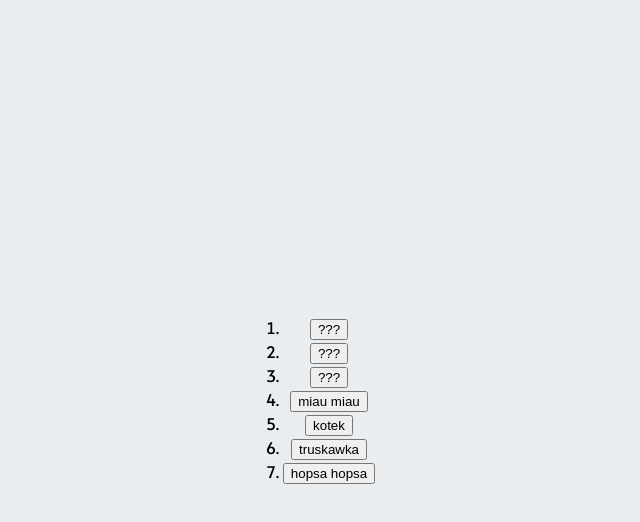
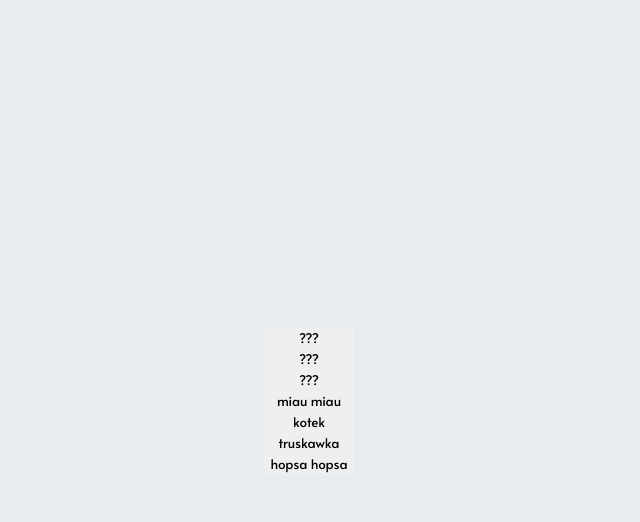
Before and after one commit to AleksandraPonikowska/tournament-app, a React (Vite) app: page / in a window 1280 px wide. Both pictures are taken after a click on the button "START". Shown: the top 522 px of the page, without its empty margins (331-971 px from the left). Built offline with nearby package versions, Linux system fonts and the light colour scheme.

Commit message:
Minor changes

```diff
--- a/src/components/Brackets.jsx
+++ b/src/components/Brackets.jsx
@@ -4,18 +4,14 @@ function Brackets({contestants, onDuelStart}) {
 
 
   return (
-    <div>
-      <ol>
+    <divvv>
         {contestants.slice(1).map((el, index) => (
-          <li>
           <button onClick={() => onDuelStart(index+1)}>
               {el}
             </button>
 
-          </li>
         ))}
-      </ol>
-    </div>
+    </divvv>
   );
 }
 
--- a/src/components/Contest.jsx
+++ b/src/components/Contest.jsx
@@ -3,7 +3,7 @@ import Brackets from "./Brackets";
 import Duel from "./Duel";
 
 
-function Contest({contestants, setContestants}) {
+function Contest({contestants}) {
 
   const [view, setView] = useState("brackets");
   const [duelId, setDuelId] = useState(contestants.length);
--- a/src/components/Duel.jsx
+++ b/src/components/Duel.jsx
@@ -3,10 +3,10 @@ import React from "react";
 function Duel({rivals, onDuelEnd}) {
 
   return (
-    <div>
+    <divv class = "duel">
         <button onClick={() => onDuelEnd(rivals[0])}>{rivals[0]}</button>
         <button onClick={() => onDuelEnd(rivals[1])}>{rivals[1]}</button>
-    </div>
+    </divv>
   );
 }
 
--- a/src/index.css
+++ b/src/index.css
@@ -4,6 +4,8 @@
 }
 
 html, body {
+    margin: 0;
+  padding: 0;
   background-color: rgb(233, 237, 239);
   font-family: 'Alata';
   display: flex;
@@ -34,13 +36,36 @@ form {
   justify-content: center;
 }
 
+button {
+  font-family: 'Alata';
+  border: 0pt;
+}
+
 form button {
-  font-family: 'Alata';
+
   width: 30vw;
   font-size: 1.2em;
   background-color: rgb(52, 84, 107);
-  border: 0pt;
+
   color: white;
   padding: 5px;
   border-radius: 5pt;
 }
+
+.duel{
+  display: flex;
+
+}
+
+divv button {
+  width: 50vw;
+  height: 100vh;
+  color: rgb(52, 84, 107);
+  font-size: 2em;
+}
+
+
+divvv {
+  display: flex;
+  flex-direction: column	;
+}
```
Also changed, not shown: 1 other file (tests, documents, lock files or other folders).
